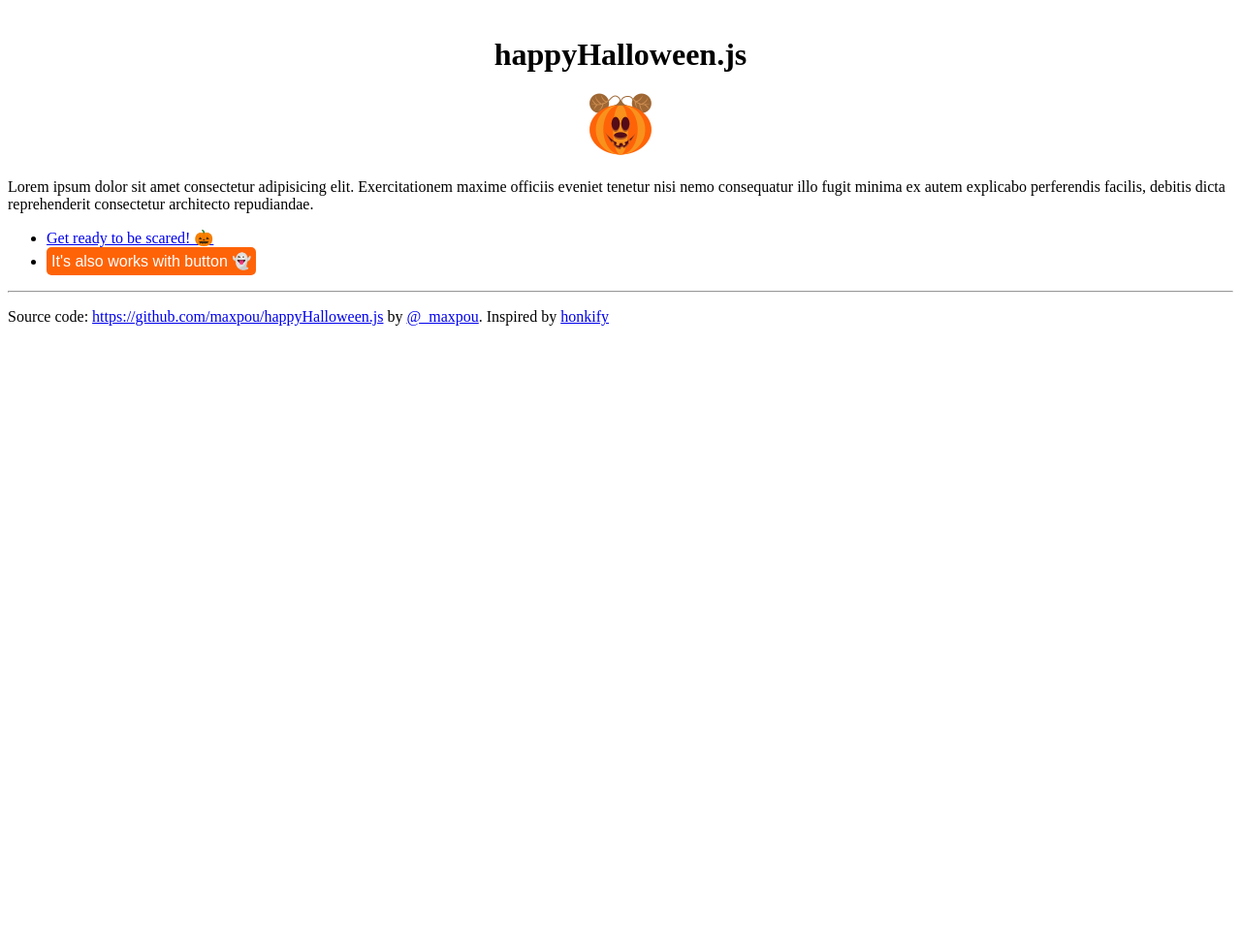
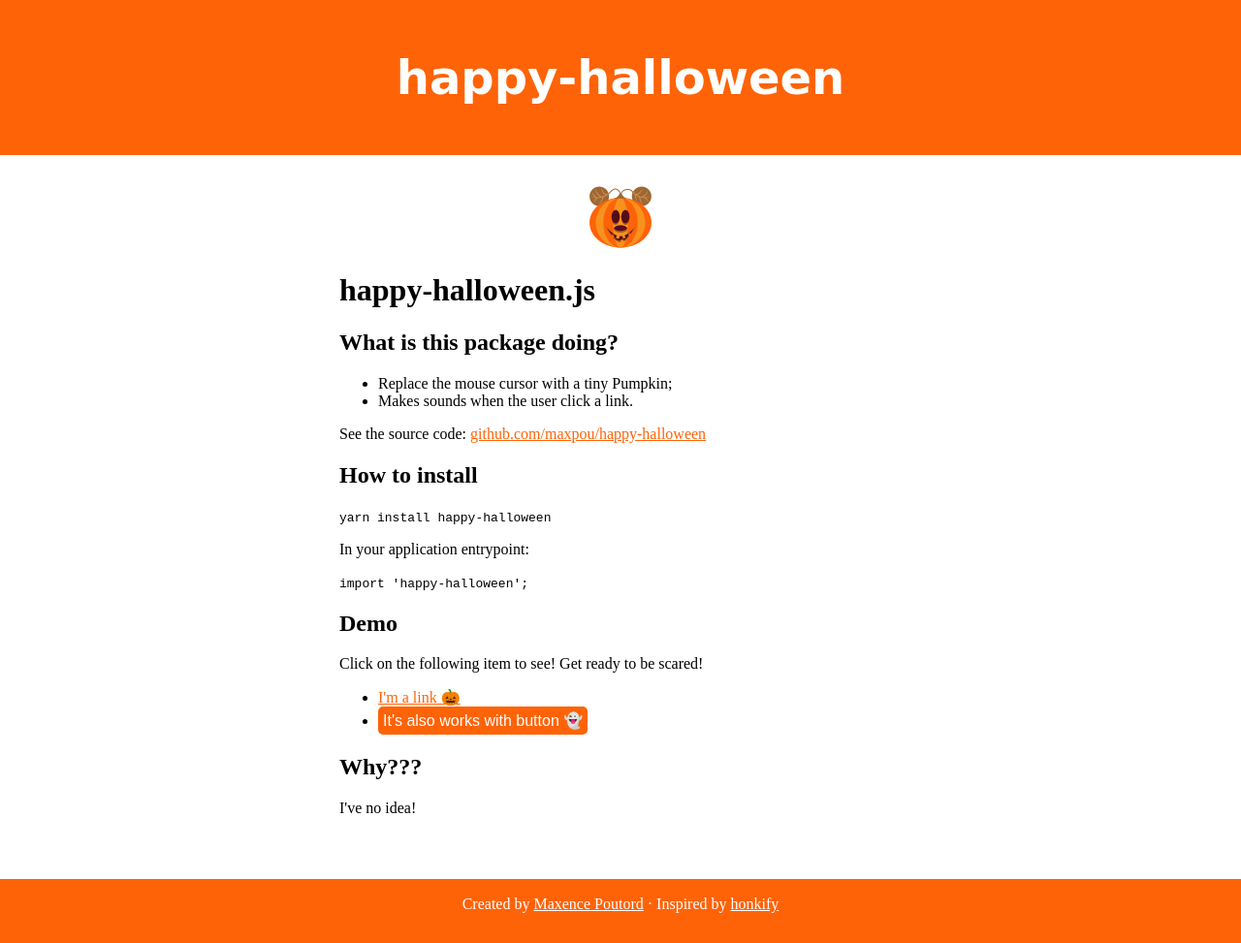
Before and after one commit to maxpou/happy-halloween, a website: page index.html in a window 1280 px wide. Shown: the whole page at 97% size. Before the commit the page ends 808 px from the top, so only its background shows below. Drawn offline with Linux system fonts and the light colour scheme; a web font is replaced by a local one.

Commit message:
fix: update assets URL
docs: improve homepage
chore: update new URL + added package.json :fire:
refactor: asset name

```diff
--- a/index.html
+++ b/index.html
@@ -6,8 +6,9 @@
   <meta http-equiv="X-UA-Compatible" content="ie=edge">
   <link rel="shortcut icon" href="/favicon.ico" type="image/x-icon">
   <link rel="icon" href="/favicon.ico" type="image/x-icon">
+  <link href="https://fonts.googleapis.com/css2?family=Henny+Penny&display=swap" rel="stylesheet">
   <script src="./index.js"></script>
-  <title>happyHalloween.js</title>
+  <title>happy-halloween</title>
   <style>
   html,
   body {
@@ -16,31 +17,103 @@
   </style>
 </head>
 <body>
-<div class="center">
-  <h1>happyHalloween.js</h1>
-  <img src="./assets/iconfinder_mouse_202899.png" alt="Pumpkin">
-</div>
+<header>
+  <p>happy-halloween</p>
+</header>
+<main>
 
-<p>
-  Lorem ipsum dolor sit amet consectetur adipisicing elit. Exercitationem maxime officiis eveniet tenetur nisi nemo consequatur illo fugit minima ex autem explicabo perferendis facilis, debitis dicta reprehenderit consectetur architecto repudiandae.
-</p>
-<ul>
-  <li><a href="#">Get ready to be scared! 🎃</a></li>
-  <li><input type="button" class="btn" value="It's also works with button 👻"></li>
-</ul>
+  <div class="pumpkin">
+    <img src="./assets/pumpkin.png" alt="Pumpkin">
+  </div>
 
-<hr>
+  <h1>happy-halloween.js</h1>
+  <h2>What is this package doing?</h2>
+  <ul>
+    <li>Replace the mouse cursor with a tiny Pumpkin;</li>
+    <li>Makes sounds when the user click a link.</li>
+  </ul>
+  <p>See the source code: <a href="https://github.com/maxpou/happy-halloween">github.com/maxpou/happy-halloween</a></p>
 
-<p>Source code: <a href="https://github.com/maxpou/happyHalloween.js">https://github.com/maxpou/happyHalloween.js</a> by <a href="https://twitter.com/_maxpou">@_maxpou</a>. Inspired by <a href="https://github.com/jlengstorf/honkify">honkify</a></p>
+  <h2>How to install</h2>
+  <code>
+    yarn install happy-halloween
+  </code>
+  <p>In your application entrypoint:</p>
+  <code>
+    import 'happy-halloween';
+  </code>
+
+  <h2>Demo</h2>
+  <p>Click on the following item to see! Get ready to be scared!</p>
+  <ul>
+    <li><a href="#">I'm a link 🎃</a></li>
+    <li><input type="button" class="btn" value="It's also works with button 👻"></li>
+  </ul>
+
+  <h2>Why???</h2>
+  <p>I've no idea!</p>
+</main>
+<footer>
+  <p>
+    Created by <a href="https://twitter.com/_maxpou">Maxence Poutord</a>
+    ·
+    Inspired by <a href="https://github.com/jlengstorf/honkify">honkify</a>
+  </p>
+</footer>
 <style>
-.center {
+html, body {
+  margin: 0px;
+  padding: 0px;
+}
+
+header {
+  background-color: #ff6307;
+  font-family: 'Henny Penny', cursive;
+  color: #ffffff;
+  font-size: 48px;
+  font-weight: bold;
   display: flex;
   flex-direction: column;
   justify-content: center;
   align-items: center;
-  text-align: center;
   min-height: 20vh;
 }
+
+main {
+  margin-left: auto;
+  margin-right: auto;
+  margin-top: 32px;
+  margin-bottom: 64px;
+  max-width: 90vw;
+  width: 580px;
+}
+
+footer {
+  background-color: #ff6307;
+  color: #ffffff;
+  min-height: 8vh;
+  padding-top: 1px;
+  padding-bottom: 1px;
+}
+
+footer > p {
+  margin-left: auto;
+  margin-right: auto;
+  width: 580px;
+  text-align: center;
+}
+footer > p > a {
+  color: #ffffff;
+}
+
+.pumpkin {
+  text-align: center;
+}
+
+a {
+  color: #ff6307;
+}
+
 .btn {
   background-color: #ff6307;
   border: none;
--- a/index.js
+++ b/index.js
@@ -1,6 +1,6 @@
 const happyHalloween = () => {
   const audio = new Audio(
-    './assets/ghost01.mp3'
+    'https://happy-halloween.netlify.app/assets/ghost.mp3'
   )
 
   const defaultSelectors = [
@@ -24,7 +24,7 @@ const happyHalloween = () => {
     somethingClickable.addEventListener('click', booSound)
   })
 
-  document.body.style.cursor = "url('https://i.ibb.co/ZVYWMDj/iconfinder-mouse-202899.png'), auto"
+  document.body.style.cursor = "url('https://happy-halloween.netlify.app/assets/pumpkin.png'), auto"
 }
 
 window.onload = () => {
```
Also changed, not shown: package.json (added, +12 -0 lines), README.md, assets/pumpkin.png (renamed from assets/iconfinder_mouse_202899.png), 2 other files.
